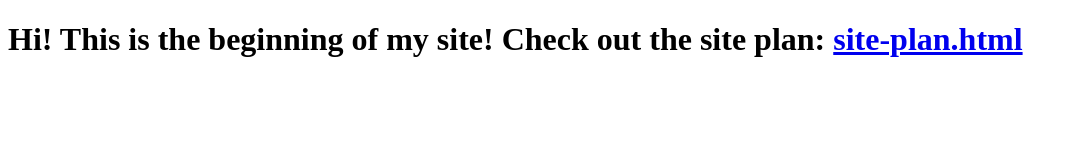
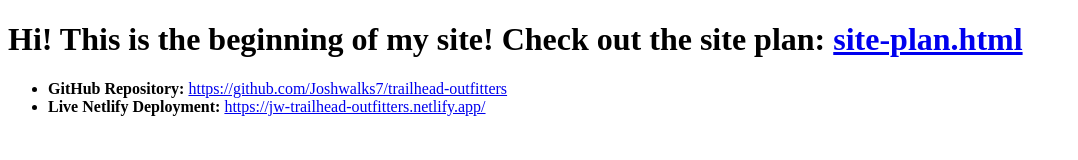
Before and after one commit to Joshwalks7/trailhead-outfitters, a website built with Vite: page index.html in a window 1280 px wide. Shown: the whole page, without its empty margins (0-1078 px from the left). Built offline with nearby package versions, Linux system fonts and the light colour scheme.

Commit message:
added netlify and github repo links

```diff
--- a/index.html
+++ b/index.html
@@ -8,5 +8,9 @@
   </head>
   <body>
     <h1>Hi! This is the beginning of my site! Check out the site plan: <a href="site-plan.html">site-plan.html</a></h1>
+    <ul>
+        <li><strong>GitHub Repository:</strong> <a href="https://github.com/Joshwalks7/trailhead-outfitters" target="_blank">https://github.com/Joshwalks7/trailhead-outfitters</a></li>
+        <li><strong>Live Netlify Deployment:</strong> <a href="https://jw-trailhead-outfitters.netlify.app/" target="_blank">https://jw-trailhead-outfitters.netlify.app/</a></li>
+    </ul>
   </body>
 </html>
```
